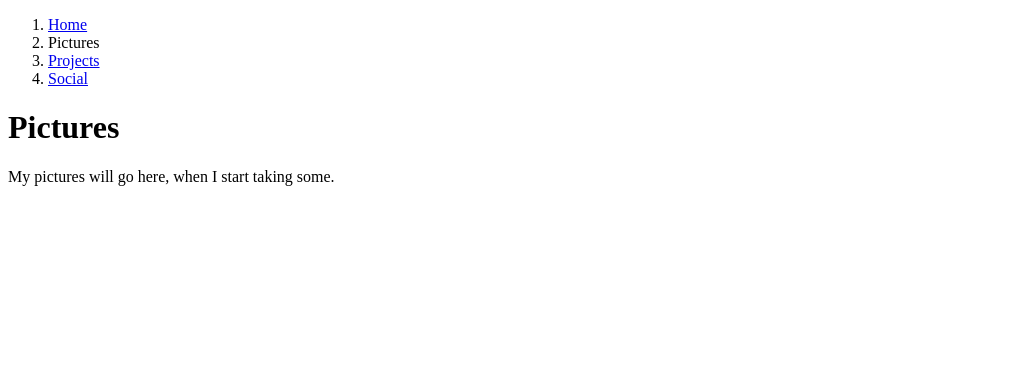
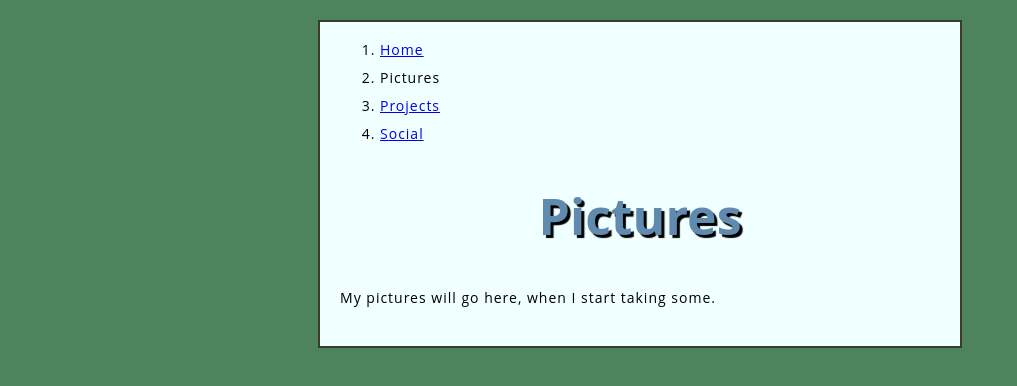
Before and after one commit to limlimlimjanice/limlimlimjanice.github.io, a plain HTML site: page pictures.html in a window 1280 px wide. Shown: the whole page, without its empty margins (0-1017 px from the left). Drawn offline with Linux system fonts and the light colour scheme.

Commit message:
link new pages to style sheet

```diff
--- a/pictures.html
+++ b/pictures.html
@@ -4,6 +4,9 @@
     <meta charset="utf-8">
     <meta name="viewport" content="width=device-width">
     <title>Pictures</title>
+
+    <!--link to style sheet -->
+    <link href="styles/style.css" rel="stylesheet"/>
   </head>
 
   <body>
```
Also changed, not shown: index.html (+0 -2 lines), projects.html (+3 -0 lines), social.html (+3 -0 lines).
